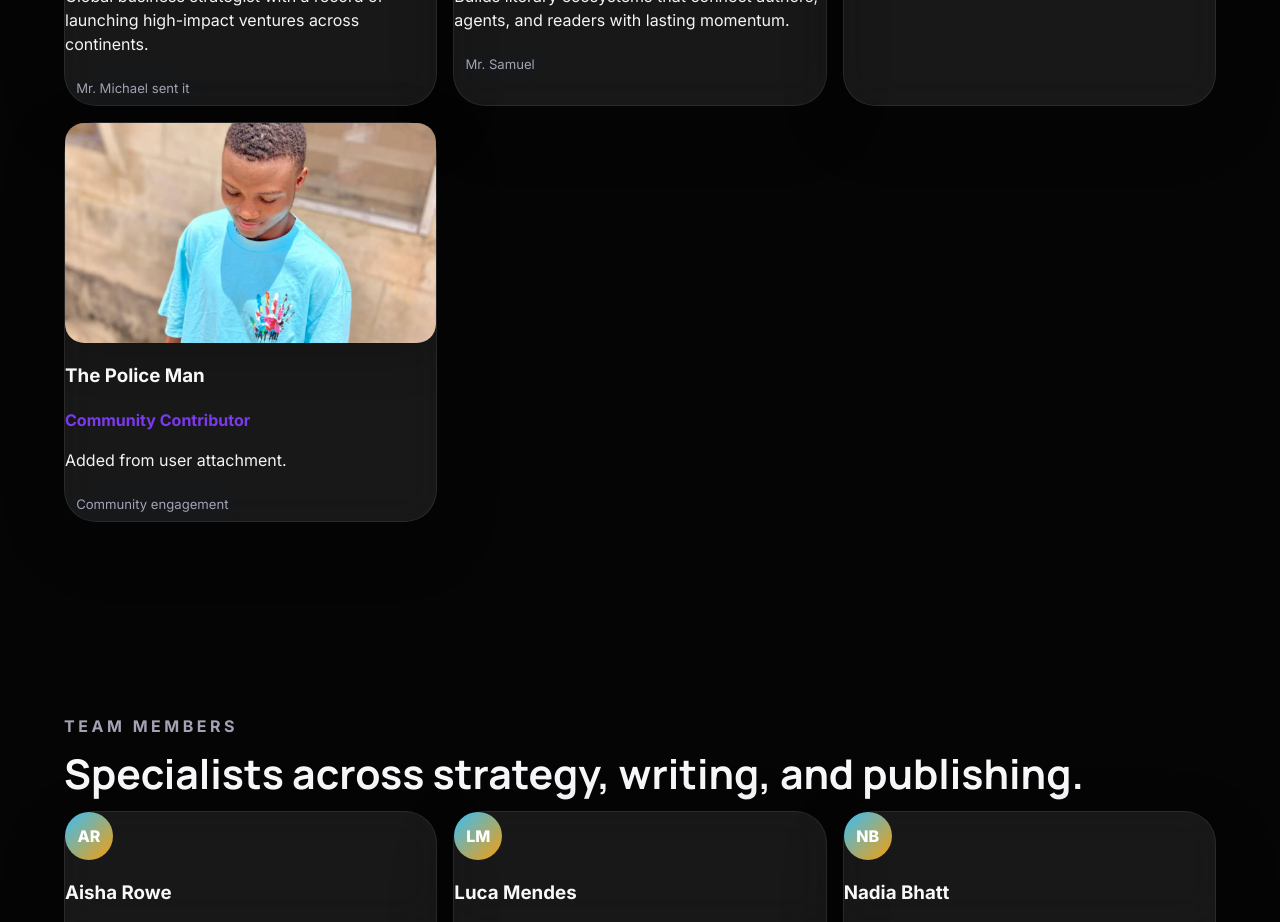
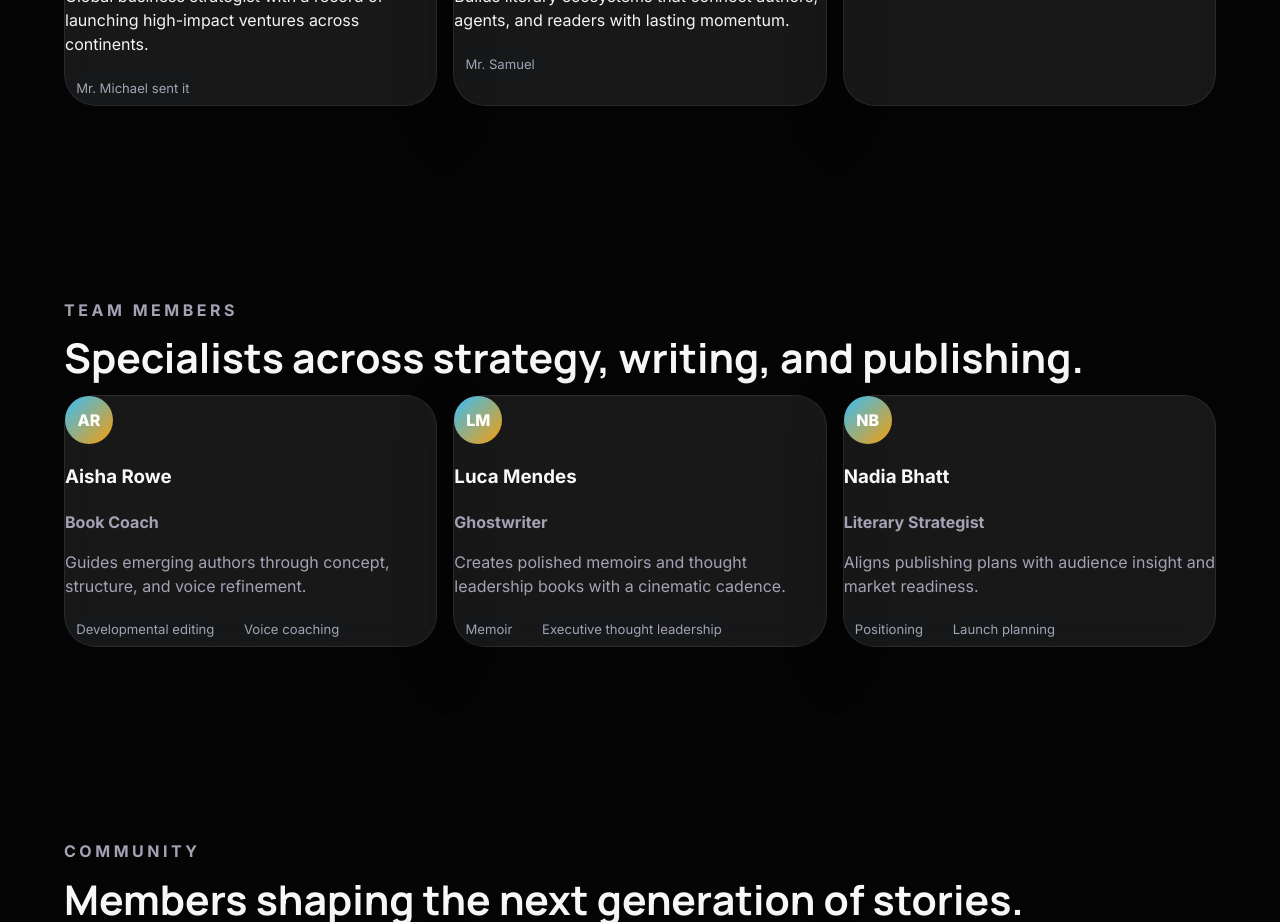
Before and after one commit to adeyejesuolaoluwa/Authorguide, a React (Vite) app: page / in a window 1280 px wide. Shown: the part 2100-3022 px from the top of the page. Built offline with nearby package versions, Linux system fonts and the light colour scheme.

Commit message:
Remove extra leadership entry and unused image import

```diff
--- a/src/App.jsx
+++ b/src/App.jsx
@@ -10,7 +10,6 @@ const stats = [
 
 import dadImage from '../daddy.jpg'
 import samuelImage from '../1002979519.jpg'
-import policeImage from '../1002979518.jpg'
 
 const leaders = [
   {
@@ -34,14 +33,6 @@ const leaders = [
     role: 'Creative Innovation Lead',
     bio: 'Shapes immersive experiences for books, podcasts, and digital publishing campaigns.',
     expertise: ['Editorial systems', 'Audience expansion'],
-  },
-  {
-    name: 'The Police Man',
-    role: 'Community Contributor',
-    bio: 'Added from user attachment.',
-    expertise: ['Community engagement'],
-    image: policeImage,
-    imageAlt: 'The Police Man',
   },
 ]
 
```
